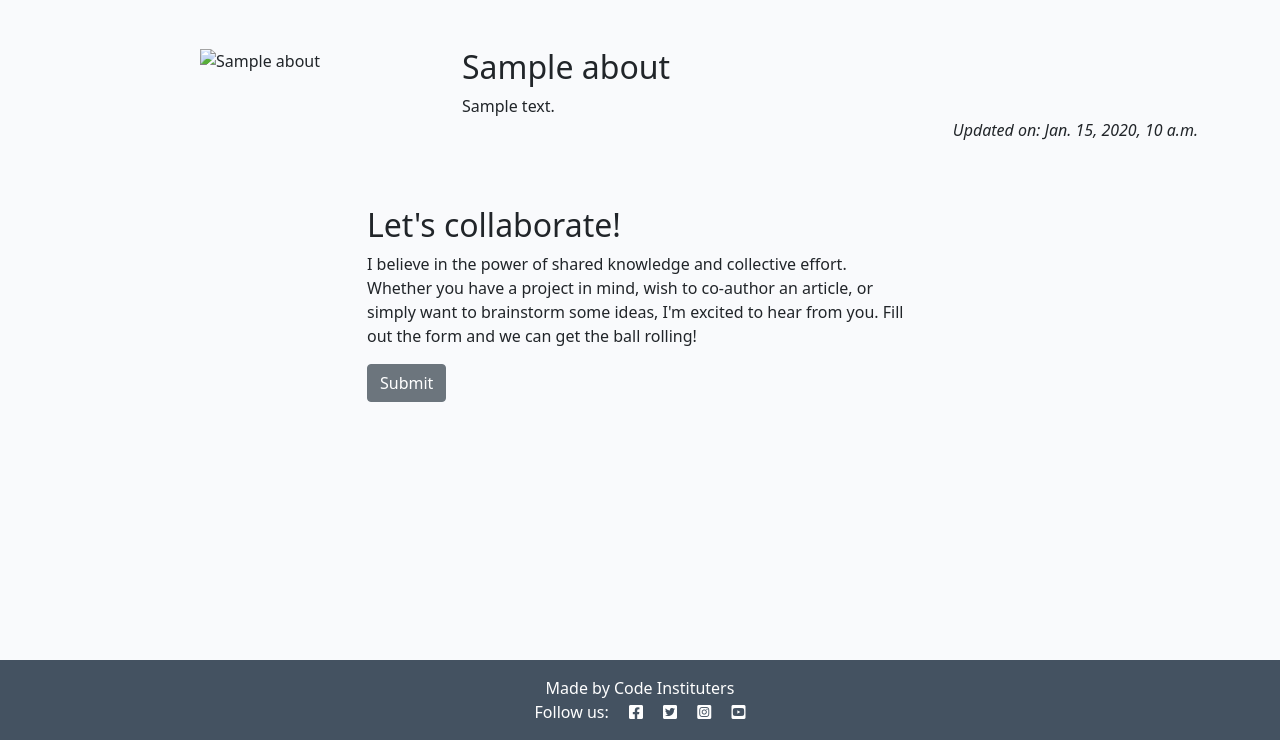
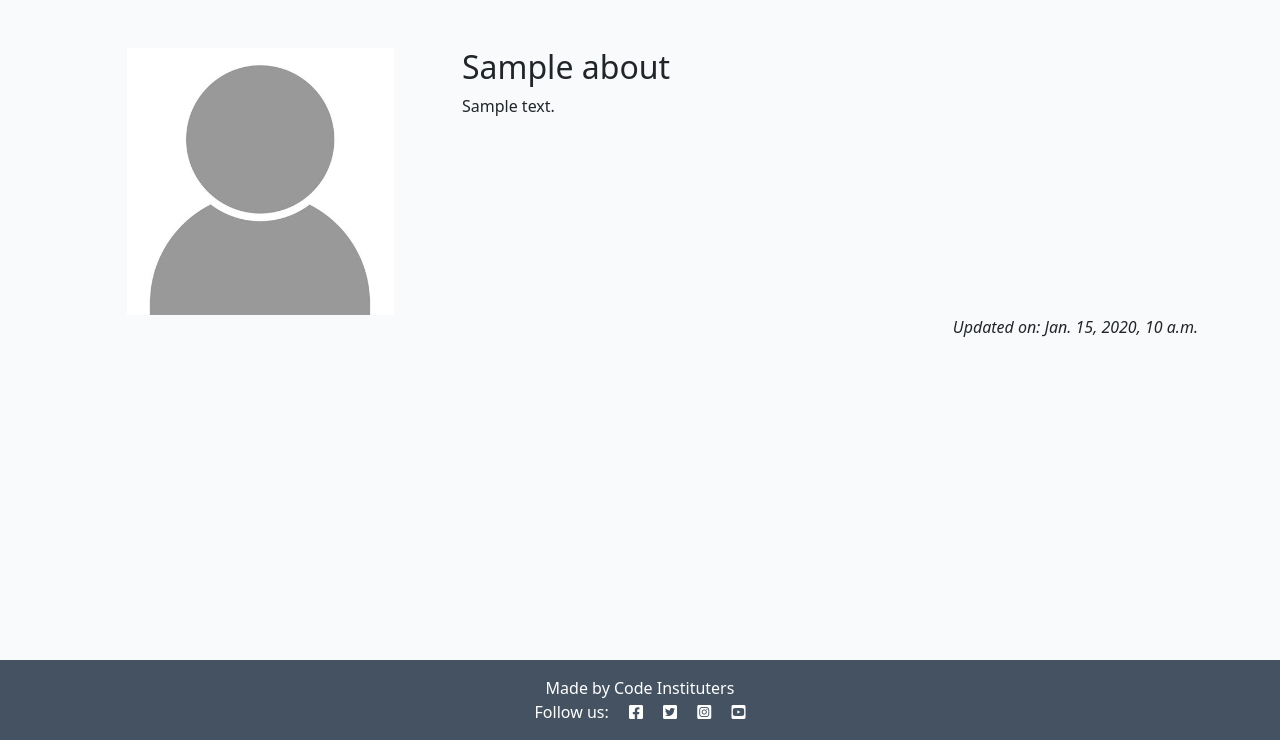
Before and after one commit to FlorianS4/django-blog-repo, a Django app: page /about/ in a window 1280 px wide. Shown: the part 60-800 px from the top of the page. Run offline with Django 4.2, Linux system fonts and the light colour scheme; tables that the repository leaves empty hold one stand-in row (values such as "Sample post"); some libraries are stand-ins or nearby versions.

Commit message:
fix: about page wasn't working

```diff
--- a/about/admin.py
+++ b/about/admin.py
@@ -2,8 +2,6 @@ from django.contrib import admin
 from .models import About
 from django_summernote.admin import SummernoteModelAdmin
 
-# Register your models here.
-
 @admin.register(About)
 class AboutAdmin(SummernoteModelAdmin):
     summernote_fields = ('content',)
--- a/about/models.py
+++ b/about/models.py
@@ -1,11 +1,8 @@
 from django.db import models
-
-# Create your models here.
 
 class About(models.Model):
     title = models.CharField(max_length=200)
     updated_on = models.DateTimeField(auto_now=True)
     content = models.TextField()
-
     def __str__(self):
         return self.title
--- a/about/templates/about/about.html
+++ b/about/templates/about/about.html
@@ -1,20 +1,15 @@
 {% extends 'base.html' %}
+{% block content %}
 {% load static %}
-{% load crispy_forms_tags %}
-
-{% block content %}
 <div class="container mt-5">
   <div class="row">
-        <div class="col-12 col-md-4 text-center">
-            {% if "placeholder" in about.profile_image.url %}
-            <img src="{% static 'images/nobody.jpg' %}" class="profile_image" alt="placeholder image">
-            {% else %}
-            <img src="{{ about.profile_image.url }}" class="profile_image" alt="{{ about.title }}">
-            {% endif %}
-
+    <div class="col-4 text-center">
+      <img src="{% static 'images/nobody.jpg' %}" width="75%" />
     </div>
-        <div class="col-12 col-md-8">
+    <div class="col-8">
+      <!-- Title goes between these h2 tags -->
       <h2>{{ about.title }}</h2>
+      <!-- Content goes directly underneath this -->
       {{ about.content | safe }}
     </div>
   </div>
@@ -25,24 +20,5 @@
       <p class="text-end"><em>Updated on: {{ about.updated_on }}</em></p>
     </div>
   </div>
-    <div class="row justify-content-center">
-        <div class="col-12 col-md-6 my-5">
-            <h2>Let's collaborate!</h2>
-            <p>I believe in the power of shared knowledge and collective effort.
-                Whether you have a project in mind, wish to co-author
-                an article, or simply want to brainstorm some ideas,
-                I'm excited to hear from you. Fill out the form
-                and we can get the ball rolling!</p>
-
-            <form method="post">
-                {{ collaborate_form | crispy }}
-                {% csrf_token %}
-                <button class="btn btn-secondary" type="submit">Submit</button>
-            </form>
-
-            <!-- add your form here. Your submit button should
-                                have the classes of btn, btn-secondary -->
-        </div>
-    </div>
 </div>
 {% endblock content %}
--- a/about/urls.py
+++ b/about/urls.py
@@ -1,5 +1,6 @@
 from . import views
 from django.urls import path
+
 urlpatterns = [
     path('', views.about_me, name='about'),
 ]
--- a/about/views.py
+++ b/about/views.py
@@ -1,14 +1,11 @@
 from django.shortcuts import render
 from .models import About
-
-# Create your views here.
 
 def about_me(request):
     """
     Renders the About page
     """
     about = About.objects.all().order_by('-updated_on').first()
-
     return render(
         request,
         "about/about.html",
--- a/codestar/urls.py
+++ b/codestar/urls.py
@@ -19,7 +19,6 @@ from django.urls import path, include
 
 urlpatterns = [
     path("about/", include("about.urls"), name="about-urls"),
-    path("accounts/", include("allauth.urls")),
     path('admin/', admin.site.urls),
     path('summernote/', include('django_summernote.urls')),
     path("", include("blog.urls"), name="blog-urls"),
--- a/templates/base.html
+++ b/templates/base.html
@@ -2,9 +2,7 @@
 
 {% url 'home' as home_url %}
 {% url 'about' as about_url %}
-{% url 'account_login' as login_url %}
-{% url 'account_signup' as signup_url %}
-{% url 'account_logout' as logout_url %}
+
 
 <!DOCTYPE html>
 <html class="h-100" lang="en">
```
Also changed, not shown: about/migrations/0001_initial.py, static/images/nobody.jpg (added). Lines whose indentation alone changed are shown as unchanged.
